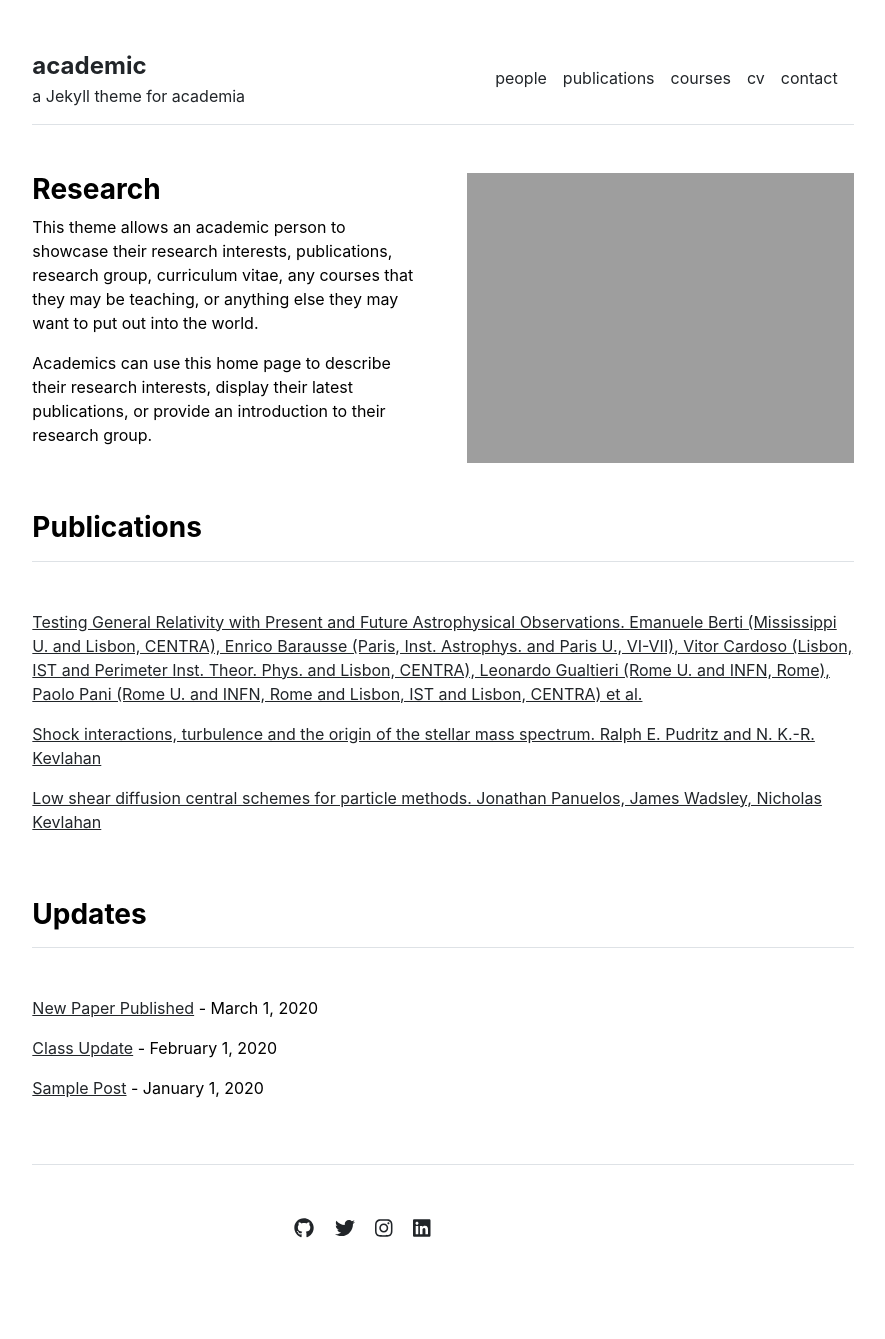
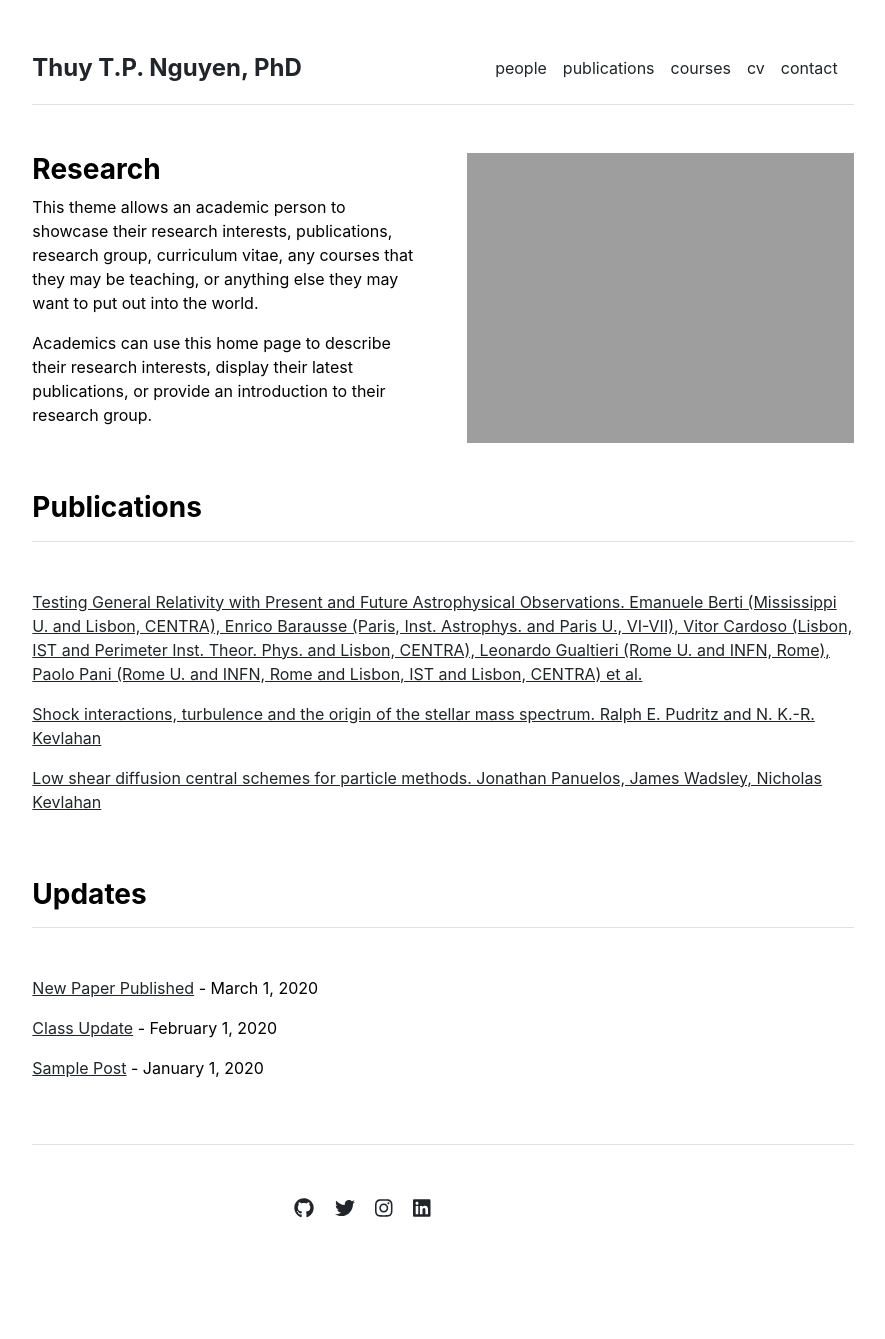
Before and after one commit to thuynguyenma/thuynguyen, a Jekyll site: the page built from index.md, in a window 1280 px wide. Shown: the whole page, without its empty margins (197-1082 px from the left). Built offline with Jekyll 4.4.1, drawn with Linux system fonts in a browser that asks for light colours.

Commit message:
update contents

```diff
--- a/_config.yml
+++ b/_config.yml
@@ -1,4 +1,3 @@
 url: "" # the base hostname & protocol for your site, e.g. http://example.com
 baseurl: "" # the subpath of your site, e.g. /blog
-title: "academic" # the name of your site, e.g. ACME Corp.
-description: "a Jekyll theme for academia"
+title: "Thuy T.P. Nguyen, PhD" # the name of your site, e.g. ACME Corp.
```
Also changed, not shown: README.md.
